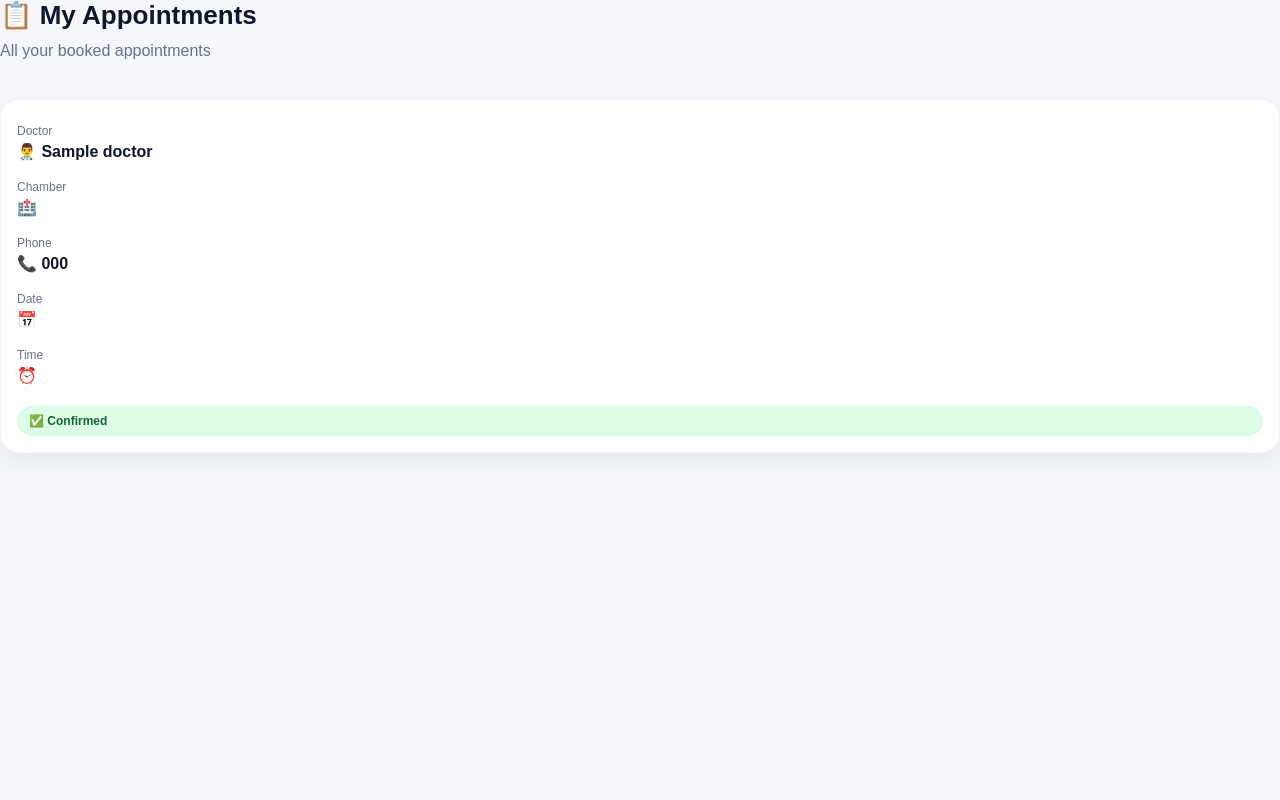
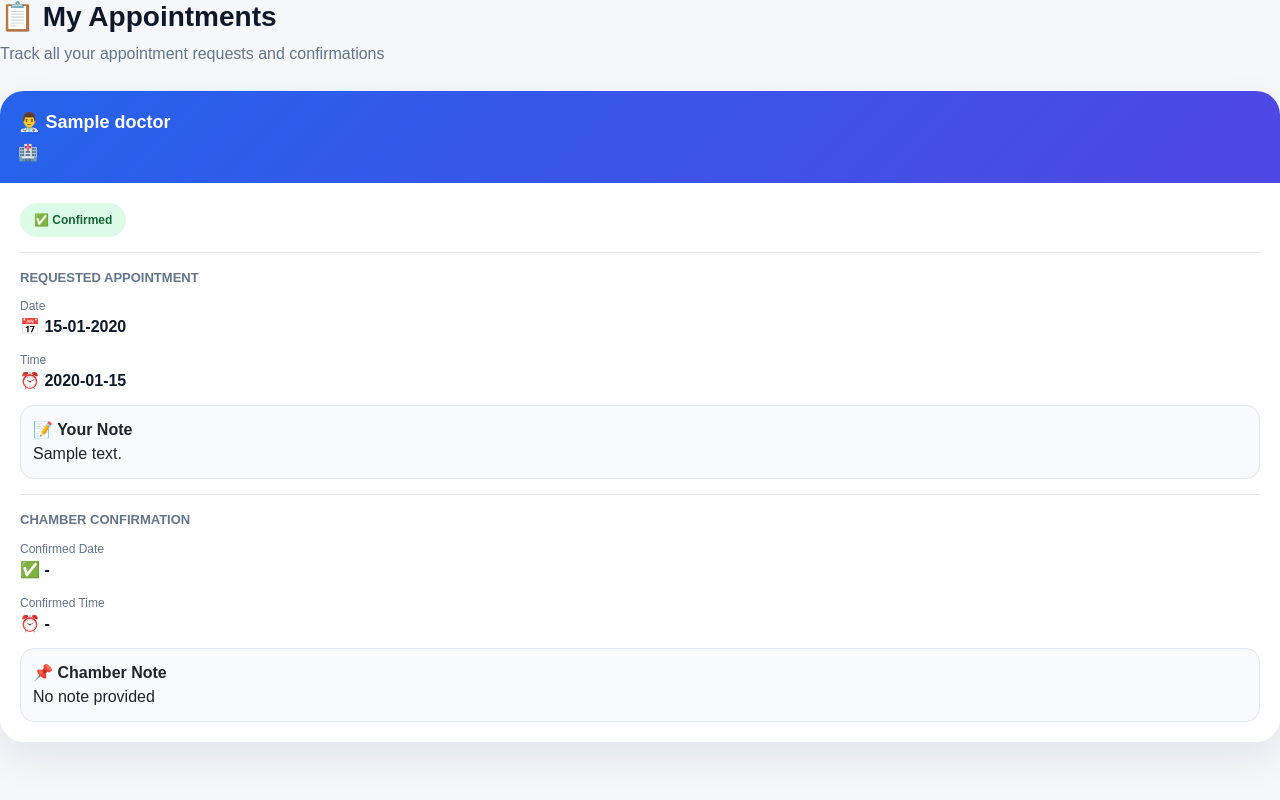
Before and after one commit to shipufalia-jpg/S.F, a Flask app: page /user/my-appointments in a window 1280 px wide. Run offline with Flask 3, Linux system fonts and the light colour scheme; a user stored in the database is signed in; tables that the repository leaves empty hold one stand-in row (values such as "Sample post"); parts of the project's set-up code (start-up, migrations or seed data) failed here and were passed over; some libraries are stand-ins or nearby versions.

Commit message:
Update my_appointments.html

```diff
--- a/templates/user/my_appointments.html
+++ b/templates/user/my_appointments.html
@@ -17,67 +17,88 @@ My Appointments
     --muted:#64748b;
 }
 
-/* HEADER */
-.header{
-    display:flex;
-    justify-content:space-between;
-    align-items:center;
-    flex-wrap:wrap;
-    margin-bottom:20px;
+.page-header{
+    margin-bottom:25px;
 }
 
-.header h2{
-    font-size:26px;
+.page-header h2{
+    font-size:28px;
     font-weight:800;
     color:var(--dark);
 }
 
-.header p{
+.page-header p{
     color:var(--muted);
 }
 
-/* GRID */
 .grid{
     display:grid;
-    grid-template-columns:repeat(auto-fit,minmax(280px,1fr));
-    gap:15px;
+    grid-template-columns:repeat(auto-fit,minmax(340px,1fr));
+    gap:20px;
 }
 
-/* CARD */
 .card{
     background:#fff;
-    border-radius:18px;
-    padding:16px;
-    box-shadow:0 10px 25px rgba(0,0,0,.06);
-    border:1px solid #f1f5f9;
-    transition:.2s;
+    border:none;
+    border-radius:24px;
+    overflow:hidden;
+    box-shadow:0 15px 40px rgba(15,23,42,.08);
 }
 
-.card:hover{
-    transform:translateY(-3px);
+.card-top{
+    padding:18px;
+    background:linear-gradient(135deg,#2563eb,#4f46e5);
+    color:#fff;
 }
 
-/* TEXT */
+.doctor-name{
+    font-size:18px;
+    font-weight:800;
+}
+
+.chamber-name{
+    opacity:.9;
+    margin-top:5px;
+}
+
+.card-body{
+    padding:20px;
+}
+
+.section-title{
+    font-size:13px;
+    font-weight:800;
+    color:#64748b;
+    text-transform:uppercase;
+    margin-bottom:10px;
+}
+
+.info{
+    margin-bottom:12px;
+}
+
 .label{
     font-size:12px;
-    color:var(--muted);
-    margin-top:6px;
+    color:#64748b;
 }
 
 .value{
-    font-weight:600;
-    color:var(--dark);
-    margin-bottom:8px;
+    font-weight:700;
+    color:#0f172a;
 }
 
-/* STATUS */
+.divider{
+    height:1px;
+    background:#e5e7eb;
+    margin:15px 0;
+}
+
 .status{
     display:inline-block;
-    padding:6px 12px;
+    padding:8px 14px;
     border-radius:999px;
     font-size:12px;
-    font-weight:700;
-    margin-top:10px;
+    font-weight:800;
 }
 
 .pending{
@@ -100,95 +121,128 @@ My Appointments
     color:#991b1b;
 }
 
-/* BUTTON */
-.btn{
-    display:inline-block;
-    margin-top:12px;
-    padding:8px 12px;
-    border-radius:10px;
-    font-size:12px;
-    font-weight:600;
-    text-decoration:none;
-}
-
-.btn-confirm{
-    background:#dcfce7;
-    color:#166534;
-}
-
-.btn-confirm:hover{
-    background:#bbf7d0;
+.note-box{
+    background:#f8fafc;
+    border:1px solid #e2e8f0;
+    border-radius:14px;
+    padding:12px;
+    margin-top:10px;
 }
 
 .empty{
     text-align:center;
     padding:80px 20px;
-    color:var(--muted);
 }
 
-</style>
+.empty h3{
+    color:#0f172a;
+}
 
-<div class="header">
+.empty p{
+    color:#64748b;
+}
 
-    <div>
-        <h2>📋 My Appointments</h2>
-        <p>All your booked appointments</p>
+</style><div class="page-header">
+    <h2>📋 My Appointments</h2>
+    <p>Track all your appointment requests and confirmations</p>
+</div>{% if appointments %}
+
+<div class="grid">{% for a in appointments %}
+
+<div class="card"><div class="card-top">
+
+    <div class="doctor-name">
+        👨‍⚕️ {{ a.doctor.name if a.doctor else "-" }}
+    </div>
+
+    <div class="chamber-name">
+        🏥 {{ a.chamber.chamber_name if a.chamber else "-" }}
     </div>
 
 </div>
 
-{% if appointments and appointments|length > 0 %}
+<div class="card-body">
 
-<div class="grid">
+    {% if a.status == "confirmed" %}
+        <span class="status confirmed">✅ Confirmed</span>
+    {% elif a.status == "pending" %}
+        <span class="status pending">⏳ Pending</span>
+    {% elif a.status == "completed" %}
+        <span class="status completed">✔ Completed</span>
+    {% elif a.status == "cancelled" %}
+        <span class="status cancelled">❌ Cancelled</span>
+    {% endif %}
 
-    {% for a in appointments %}
+    <div class="divider"></div>
 
-    <div class="card">
-
-        <div class="label">Doctor</div>
-        <div class="value">👨‍⚕️ {{ a.doctor.name }}</div>
-
-        <div class="label">Chamber</div>
-        <div class="value">🏥 {{ a.chamber.chamber_name }}</div>
-
-        <div class="label">Phone</div>
-        <div class="value">📞 {{ a.chamber.phone }}</div>
-
-        <div class="label">Date</div>
-        <div class="value">📅 {{ a.date }}</div>
-
-        <div class="label">Time</div>
-        <div class="value">⏰ {{ a.time }}</div>
-
-        {% if a.status == "confirmed" %}
-            <div class="status confirmed">✅ Confirmed</div>
-
-        {% elif a.status == "pending" %}
-            <div class="status pending">⏳ Pending</div>
-
-        {% elif a.status == "completed" %}
-            <div class="status completed">✔ Completed</div>
-
-        {% elif a.status == "cancelled" %}
-            <div class="status cancelled">❌ Cancelled</div>
-
-        {% else %}
-            <div class="status pending">Unknown</div>
-        {% endif %}
-
+    <div class="section-title">
+        Requested Appointment
     </div>
 
-    {% endfor %}
+    <div class="info">
+        <div class="label">Date</div>
+        <div class="value">
+            📅 {{ a.appointment_date.strftime('%d-%m-%Y') if a.appointment_date else '-' }}
+        </div>
+    </div>
+
+    <div class="info">
+        <div class="label">Time</div>
+        <div class="value">
+            ⏰ {{ a.appointment_time or '-' }}
+        </div>
+    </div>
+
+    {% if a.notes %}
+    <div class="note-box">
+        <strong>📝 Your Note</strong><br>
+        {{ a.notes }}
+    </div>
+    {% endif %}
+
+    {% if a.status == "confirmed" %}
+
+    <div class="divider"></div>
+
+    <div class="section-title">
+        Chamber Confirmation
+    </div>
+
+    <div class="info">
+        <div class="label">Confirmed Date</div>
+        <div class="value">
+            ✅
+            {% if a.confirmed_date %}
+                {{ a.confirmed_date.strftime('%d-%m-%Y') }}
+            {% else %}
+                -
+            {% endif %}
+        </div>
+    </div>
+
+    <div class="info">
+        <div class="label">Confirmed Time</div>
+        <div class="value">
+            ⏰ {{ a.confirmed_time or "-" }}
+        </div>
+    </div>
+
+    <div class="note-box">
+        <strong>📌 Chamber Note</strong><br>
+        {{ a.confirmation_note or "No note provided" }}
+    </div>
+
+    {% endif %}
 
 </div>
 
-{% else %}
+</div>{% endfor %}
+
+</div>{% else %}
 
 <div class="empty">
     <h3>No Appointments Found</h3>
     <p>You have not booked any appointments yet.</p>
-</div>
-
-{% endif %}
+</div>{% endif %}
 
 {% endblock %}
```
